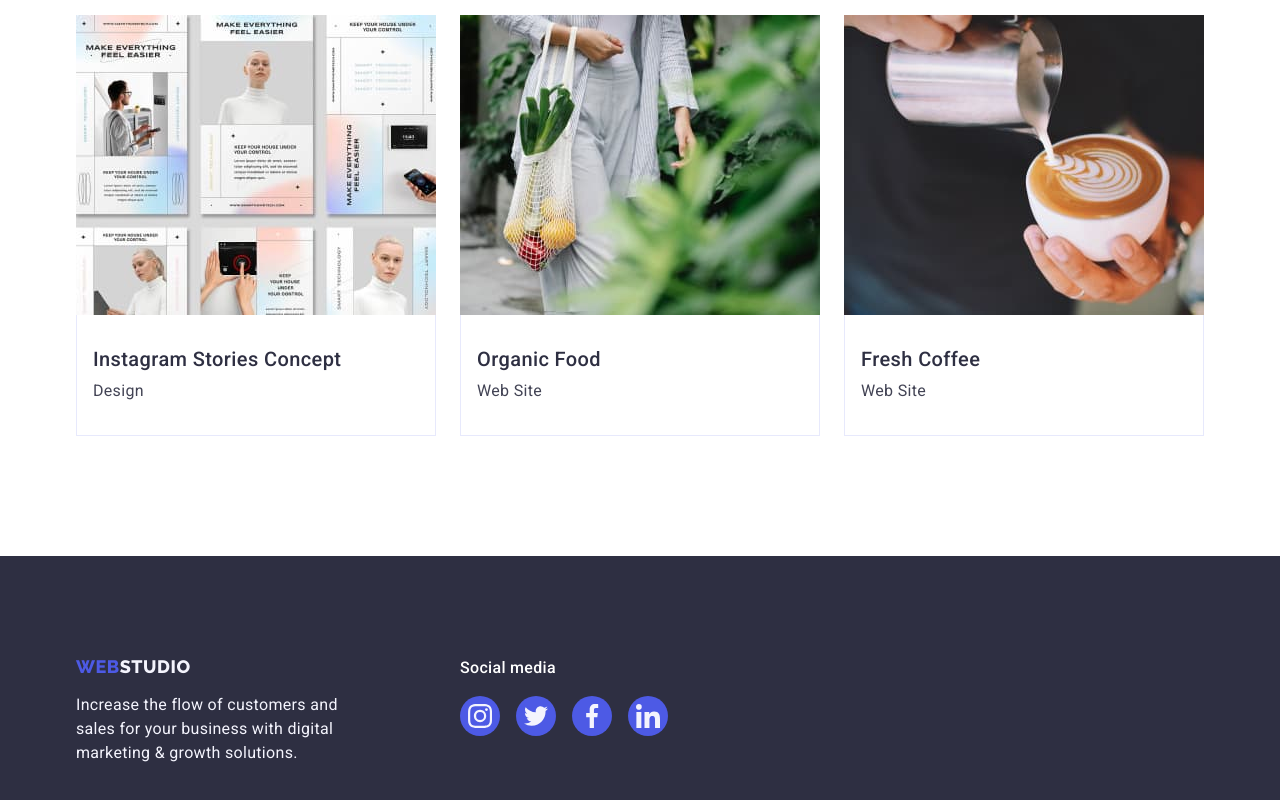
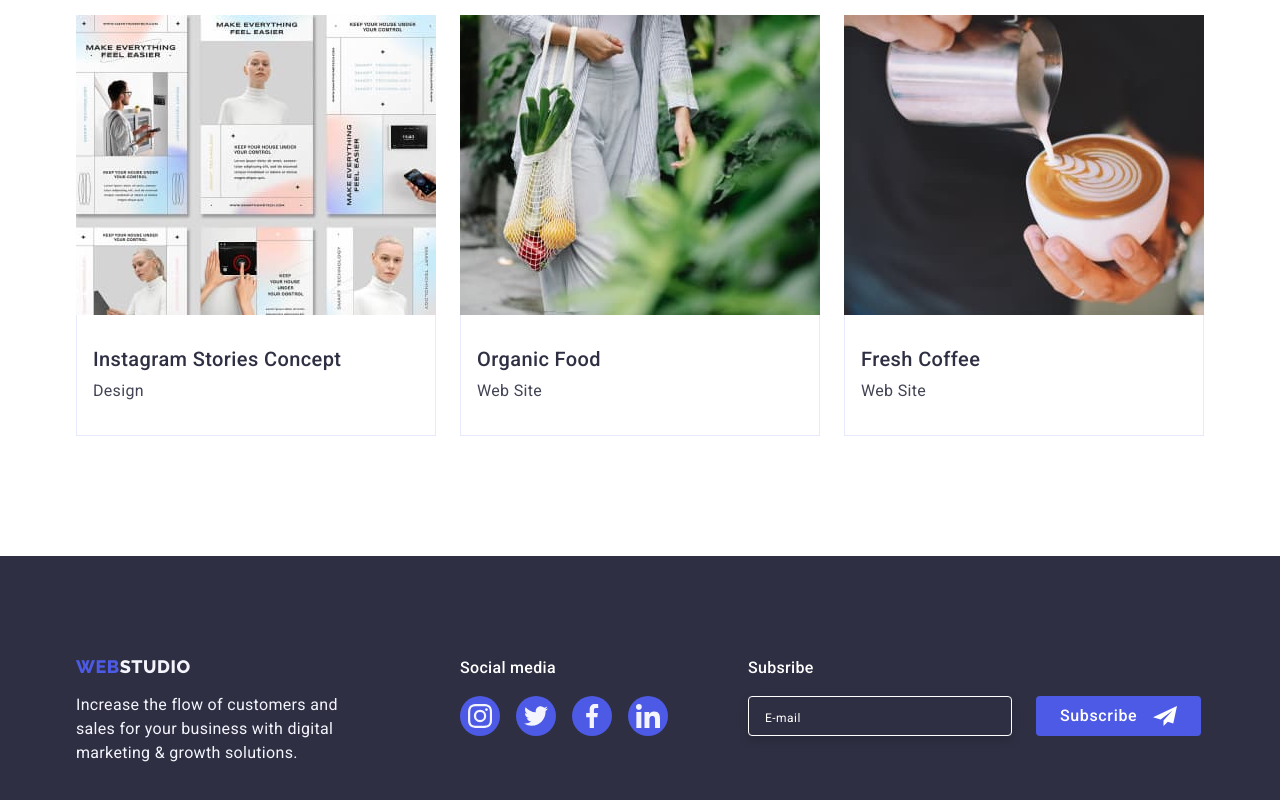
Before and after one commit to iglalibra/goit-markup-hw-06, a plain HTML site: page portfolio.html in a window 1280 px wide. Shown: the part 1213-2013 px from the top of the page. Drawn offline with nearby package versions, Linux system fonts and the light colour scheme.

Commit message:
Fixed portfolio footer

```diff
--- a/css/styles.css
+++ b/css/styles.css
@@ -802,7 +802,6 @@ outline: none;
 .form-agreement {
   display: flex;
   gap: 8px;
-  justify-content: center;
   align-items: center;
   margin-bottom: 24px;
 }
--- a/portfolio.html
+++ b/portfolio.html
@@ -287,6 +287,17 @@
             </li>
           </ul>
         </div>
+        <div class="footer-subscribe-wrapper">
+          <p class="subscribe-text">Subsribe</p>
+          <form class="subscribe-form">
+            <label class="subscribe-label"></label>
+            <input class="email-input" type="email" name="email" placeholder="E-mail">
+            <button class="sub-btn" type="submit">Subscribe
+              <svg class="send-icon" width="24" height="24">
+                <use href="./images/icons.svg#icon-send"></use>
+              </svg></button>
+          </form>
+        </div>
       </div>
     </footer>
   </body>
```
